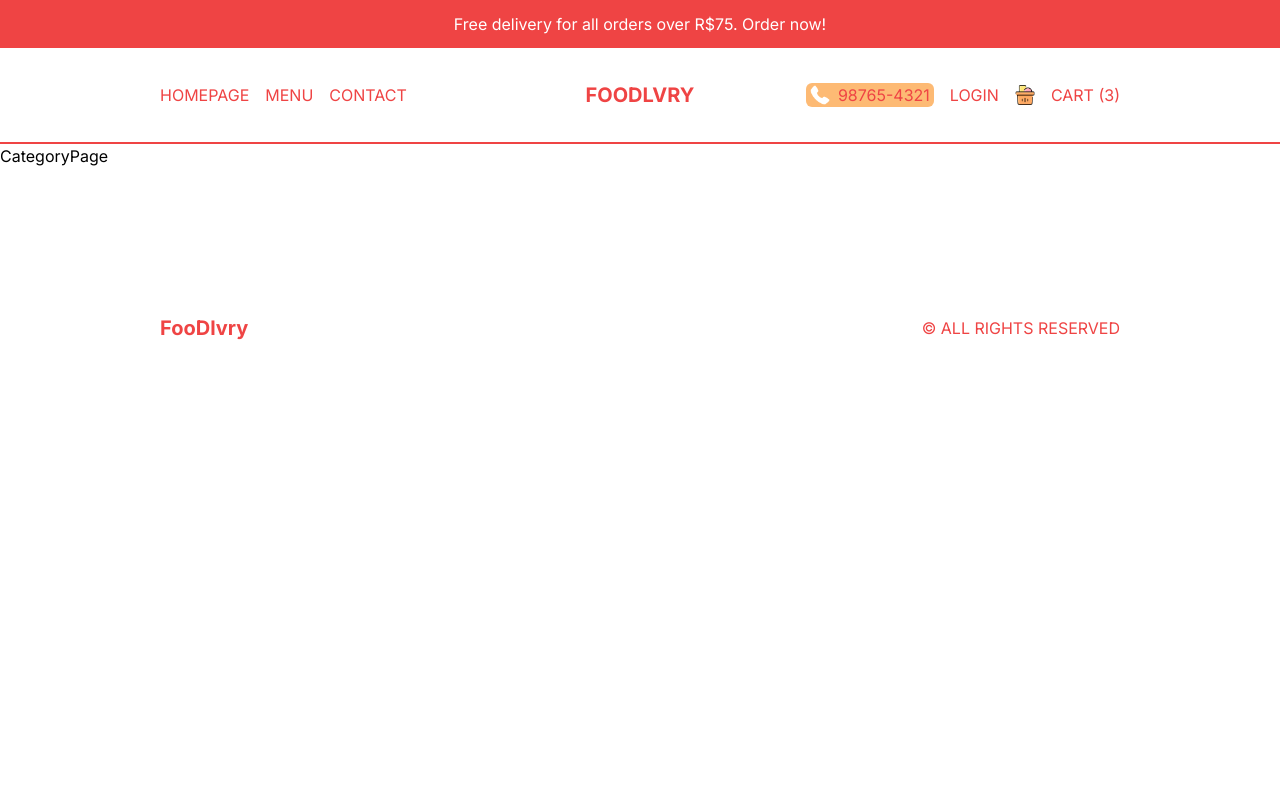
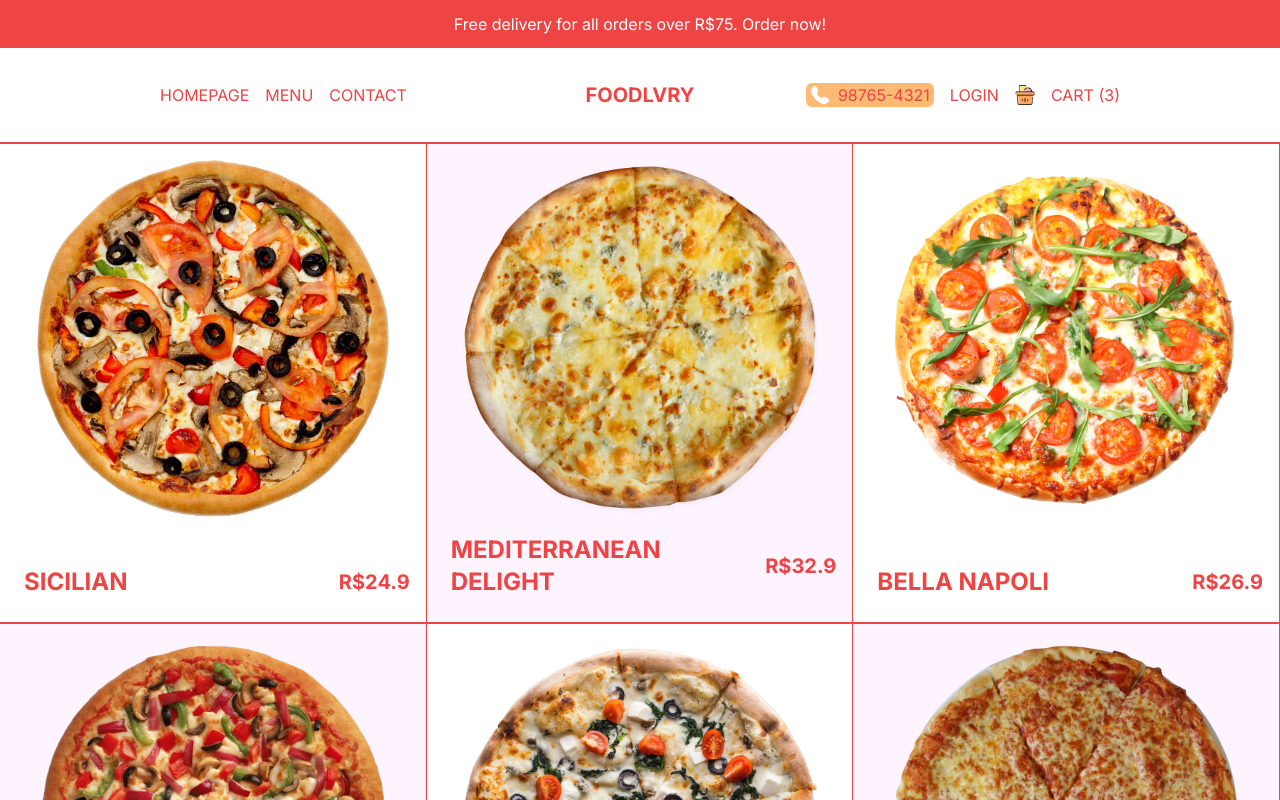
Before and after one commit to LucasLobell/FoodDelivery, a Next.js app: page /menu/1 in a window 1280 px wide. Shown: the top 800 px of the page. Built offline with nearby package versions, Linux system fonts and the light colour scheme.

Commit message:
product list page

```diff
--- a/src/app/menu/[category]/page.tsx
+++ b/src/app/menu/[category]/page.tsx
@@ -1,8 +1,26 @@
+import { pizzas } from '@/data'
+import Image from 'next/image'
+import Link from 'next/link'
 import React from 'react'
 
 const CategoryPage = () => {
   return (
-    <div>CategoryPage</div>
+    <div className='flex flex-wrap text-red-500'>
+      {pizzas.map((item) => (
+        <Link className='w-full h-[60vh] border-r border-b-2 border-red-500 sm:w-1/2 lg:w-1/3 p-4 flex flex-col justify-between group even:bg-fuchsia-50' href={`/product/${item.id}`} key={item.id}>
+            {item.img && (
+              <div className='relative h-[80%]'>
+                <Image src={item.img} alt='' fill className='object-contain' />
+              </div>
+            )}
+            <div className='flex items-center justify-between font-bold'>
+              <h1 className='text-2xl uppercase p-2'>{item.title}</h1>
+              <h2 className='group-hover:hidden text-xl'>R${item.price}</h2>
+              <button className='hidden group-hover:block uppercase bg-red-500 text-white p-2 rounded-md'>Add to Cart</button>
+            </div>
+        </Link>
+      ))}
+    </div>
   )
 }
 
```
